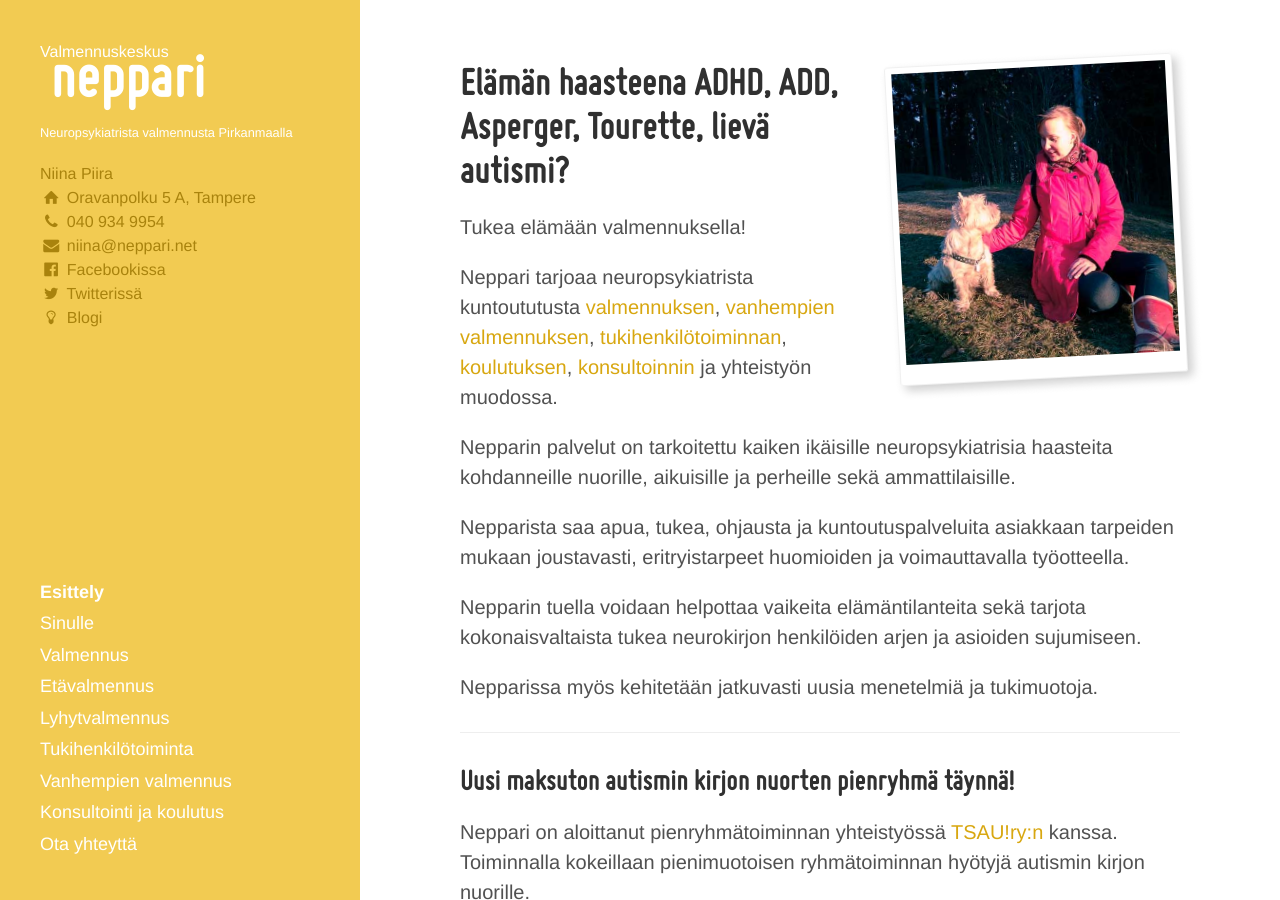
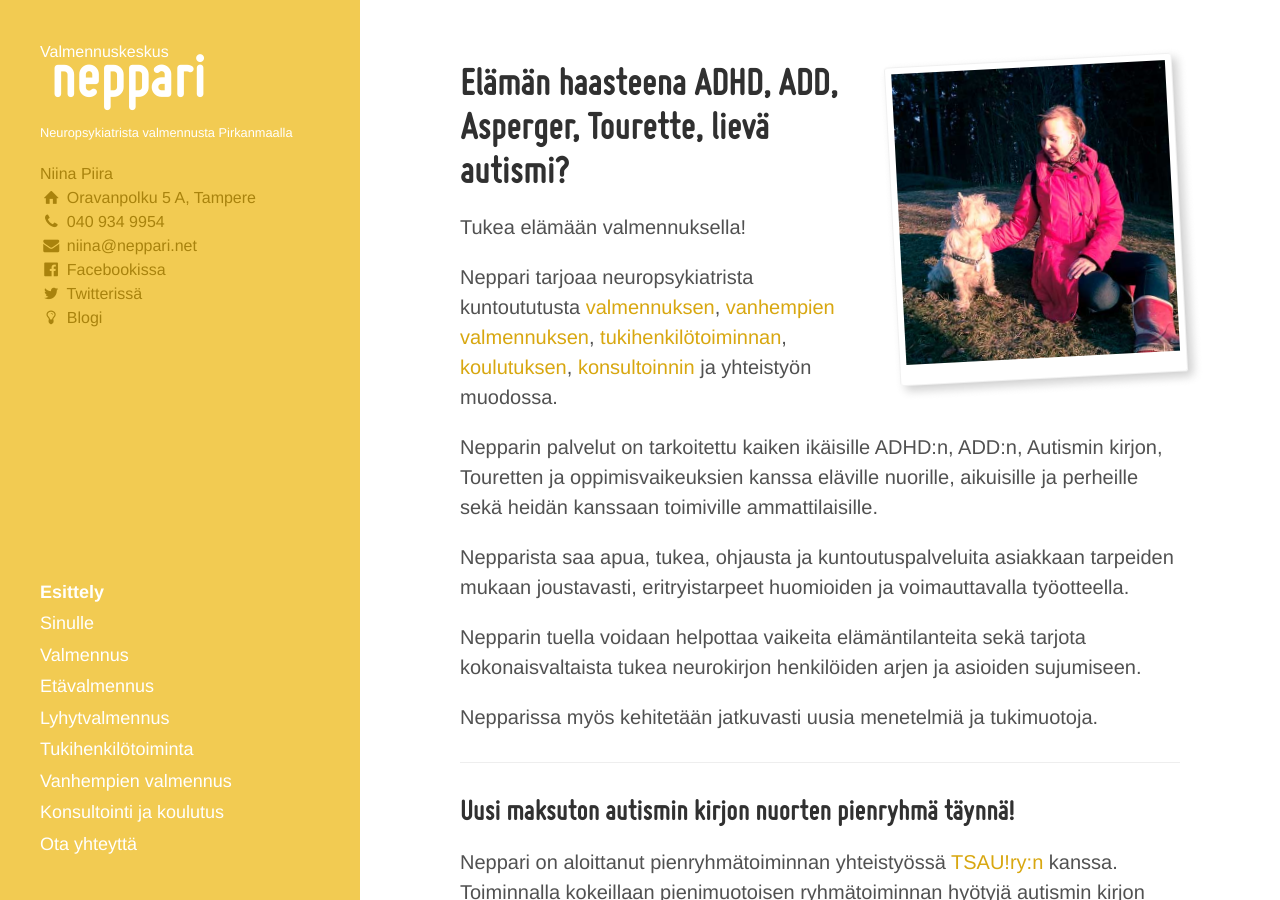
Before and after one commit to niinapiira/neppari.net, a Jekyll site: the page built from index.md, in a window 1280 px wide and 900 px high. Built offline with Jekyll 4.4.1, drawn with Linux system fonts in a browser that asks for light colours.

Commit message:
Updated index.md

```diff
--- a/index.md
+++ b/index.md
@@ -23,7 +23,7 @@ Tukea elämään valmennuksella!
 
 Neppari tarjoaa neuropsykiatrista kuntoututusta [valmennuksen](/valmennus), [vanhempien valmennuksen](/vanhempien-valmennus), [tukihenkilötoiminnan](/ammatillinen-tukihenkilotoiminta), [koulutuksen](/konsultointi-ja-koulutus), [konsultoinnin](/konsultointi-ja-koulutus) ja yhteistyön muodossa.
 
-Nepparin palvelut on tarkoitettu kaiken ikäisille neuropsykiatrisia haasteita kohdanneille nuorille, aikuisille ja perheille sekä ammattilaisille.
+Nepparin palvelut on tarkoitettu kaiken ikäisille ADHD:n, ADD:n, Autismin kirjon, Touretten ja oppimisvaikeuksien kanssa eläville nuorille, aikuisille ja perheille sekä heidän kanssaan toimiville ammattilaisille.
 
 Nepparista saa apua, tukea, ohjausta ja kuntoutuspalveluita asiakkaan tarpeiden mukaan joustavasti, eritryistarpeet huomioiden ja voimauttavalla työotteella.
 
```
